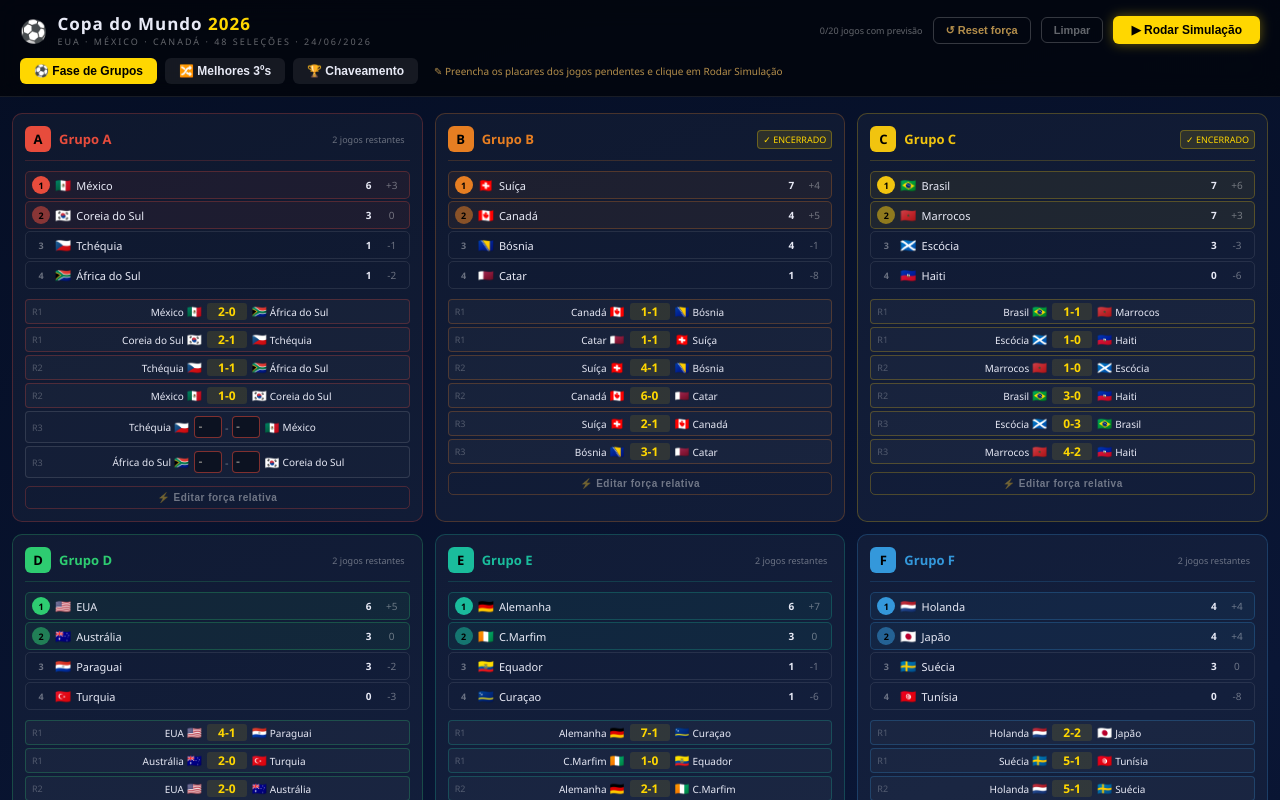
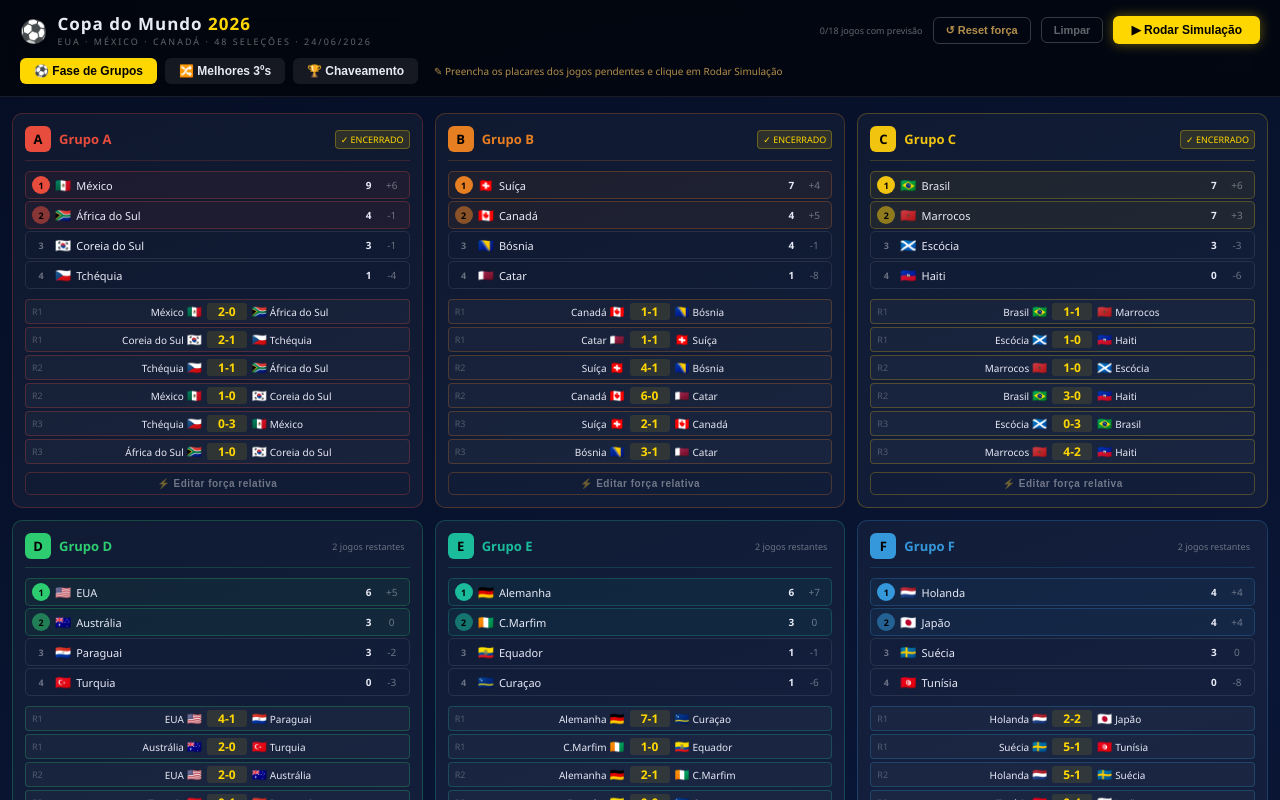
Before and after one commit to alexlaflor/simuladorCopa2026, a React (Vite) app: page / in a window 1280 px wide. Shown: the top 800 px of the page. Built offline with nearby package versions, Linux system fonts and the light colour scheme.

Commit message:
Update App.jsx

```diff
--- a/src/App.jsx
+++ b/src/App.jsx
@@ -6,7 +6,7 @@ const NAMES={MEX:"México",RSA:"África do Sul",KOR:"Coreia do Sul",CZE:"Tchéqu
 const STR_DEFAULT={ARG:95,FRA:93,BRA:91,ENG:88,ESP:87,GER:86,POR:84,NED:83,NOR:80,URU:79,BEL:77,COL:76,USA:75,MEX:74,JPN:73,MAR:73,KOR:69,CRO:68,SUI:68,AUS:67,SCO:65,ECU:64,SWE:64,CAN:63,SEN:62,GHA:61,EGY:60,IRN:58,CPV:55,IRQ:54,CZE:66,TUR:65,PAR:62,CIV:68,QAT:50,BIH:54,RSA:52,HAI:42,TUN:53,NZL:48,KSA:55,JOR:51,ALG:56,COD:58,UZB:51,PAN:50,CUR:44,AUT:70};
 let STR = {...STR_DEFAULT};
 const GROUPS={
-  A:{name:"Grupo A",teams:["MEX","KOR","CZE","RSA"],matches:[{r:1,h:"MEX",a:"RSA",hs:2,as:0,done:true},{r:1,h:"KOR",a:"CZE",hs:2,as:1,done:true},{r:2,h:"CZE",a:"RSA",hs:1,as:1,done:true},{r:2,h:"MEX",a:"KOR",hs:1,as:0,done:true},{r:3,h:"CZE",a:"MEX",hs:null,as:null,done:false},{r:3,h:"RSA",a:"KOR",hs:null,as:null,done:false}]},
+  A:{name:"Grupo A",teams:["MEX","KOR","CZE","RSA"],matches:[{r:1,h:"MEX",a:"RSA",hs:2,as:0,done:true},{r:1,h:"KOR",a:"CZE",hs:2,as:1,done:true},{r:2,h:"CZE",a:"RSA",hs:1,as:1,done:true},{r:2,h:"MEX",a:"KOR",hs:1,as:0,done:true},{r:3,h:"CZE",a:"MEX",hs:0,as:3,done:true},{r:3,h:"RSA",a:"KOR",hs:1,as:0,done:true}]},
   B:{name:"Grupo B",teams:["CAN","SUI","BIH","QAT"],matches:[{r:1,h:"CAN",a:"BIH",hs:1,as:1,done:true},{r:1,h:"QAT",a:"SUI",hs:1,as:1,done:true},{r:2,h:"SUI",a:"BIH",hs:4,as:1,done:true},{r:2,h:"CAN",a:"QAT",hs:6,as:0,done:true},{r:3,h:"SUI",a:"CAN",hs:2,as:1,done:true},{r:3,h:"BIH",a:"QAT",hs:3,as:1,done:true}]},
   C:{name:"Grupo C",teams:["BRA","MAR","SCO","HAI"],matches:[{r:1,h:"BRA",a:"MAR",hs:1,as:1,done:true},{r:1,h:"SCO",a:"HAI",hs:1,as:0,done:true},{r:2,h:"MAR",a:"SCO",hs:1,as:0,done:true},{r:2,h:"BRA",a:"HAI",hs:3,as:0,done:true},{r:3,h:"SCO",a:"BRA",hs:0,as:3,done:true},{r:3,h:"MAR",a:"HAI",hs:4,as:2,done:true}]},
   D:{name:"Grupo D",teams:["USA","AUS","PAR","TUR"],matches:[{r:1,h:"USA",a:"PAR",hs:4,as:1,done:true},{r:1,h:"AUS",a:"TUR",hs:2,as:0,done:true},{r:2,h:"USA",a:"AUS",hs:2,as:0,done:true},{r:2,h:"TUR",a:"PAR",hs:0,as:1,done:true},{r:3,h:"TUR",a:"USA",hs:null,as:null,done:false},{r:3,h:"PAR",a:"AUS",hs:null,as:null,done:false}]},
```
